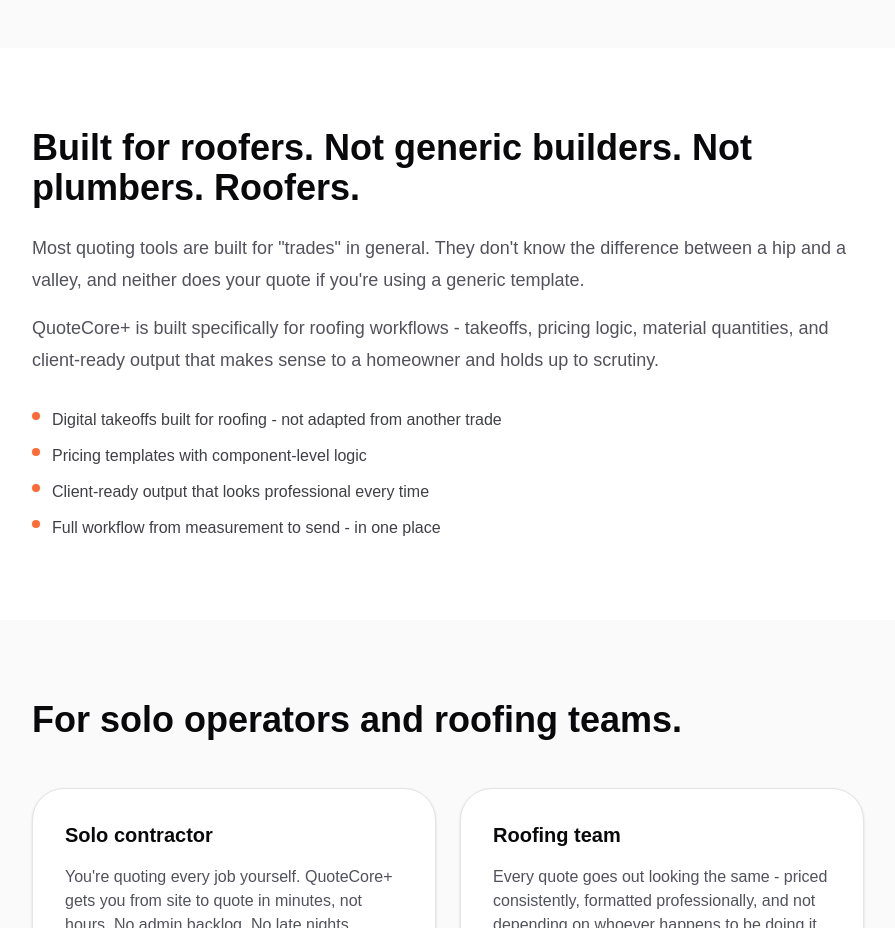
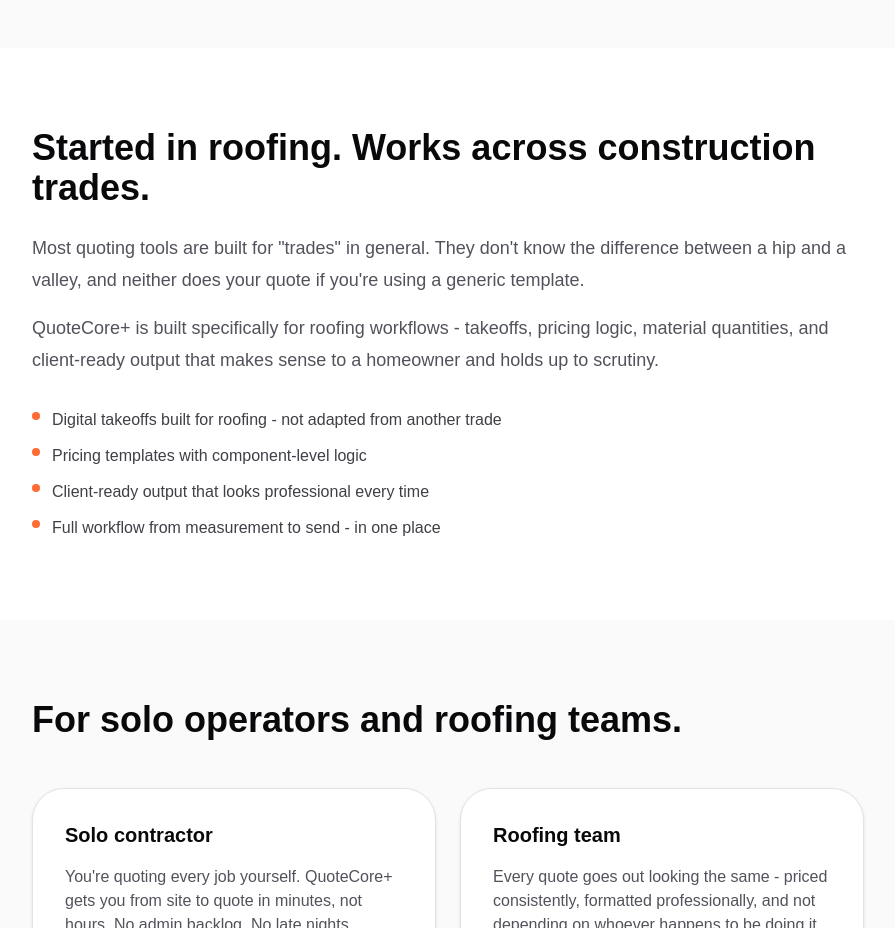
Before and after one commit to barrytheai/quotecore, a Next.js app: page /roofing-quoting-software in a window 1280 px wide. Shown: the part 1900-2828 px from the top of the page, without its empty margins (192-1087 px from the left). Built offline with nearby package versions, Linux system fonts and the light colour scheme.

Commit message:
fix: roofing page exclusionary heading removed, about page title + construction paragraph

```diff
--- a/app/about/page.tsx
+++ b/app/about/page.tsx
@@ -1,7 +1,7 @@
 import type { Metadata } from "next";
 
 export const metadata: Metadata = {
-  title: "About | QuoteCore+",
+  title: "About QuoteCore+ | Construction Quoting Software Built From the Industry",
   description: "QuoteCore+ was built by an ex-roofer who spent 12 years quoting jobs the hard way. Meet Shaun and the story behind the software.",
 };
 
@@ -97,6 +97,7 @@ export default function AboutPage() {
                   <p>QuoteCore+ isn't built by developers who interviewed a few roofers. It's built by someone who lived the problem for over a decade. Every feature exists because someone who spent twelve years roofing decided it should.</p>
                   <p>Before launch, it was tested and refined by working roofers across the industry - contractors who quoted real jobs through the platform and gave honest feedback on what wasn't good enough. Every iteration shaped by people who actually use it on the job.</p>
                   <p className="font-medium text-zinc-800">The result is a quoting tool that thinks the way a roofer thinks - because it was built by one.</p>
+                  <p className="mt-4 text-zinc-600">QuoteCore+ started in roofing because that was the problem Shaun knew first-hand. But the same chaos - manual measuring, copied numbers, reformatted spreadsheets, quotes sent too late - exists across construction. Today QuoteCore+ is used by trades businesses of all kinds: roofing, cladding, flooring, fencing, landscaping, general building, exterior works, and more.</p>
                 </div>
               </div>
             </div>
--- a/app/roofing-quoting-software/page.tsx
+++ b/app/roofing-quoting-software/page.tsx
@@ -198,7 +198,7 @@ export default function RoofingQuotingSoftwarePage() {
         {/* Why QuoteCore+ */}
         <section className="mx-auto max-w-4xl px-6 py-20 lg:px-8">
           <h2 className="text-3xl font-semibold sm:text-4xl">
-            Built for roofers. Not generic builders. Not plumbers. Roofers.
+            Started in roofing. Works across construction trades.
           </h2>
           <p className="mt-6 text-lg leading-8 text-zinc-600">
             Most quoting tools are built for "trades" in general. They don't know the difference between a hip and a valley, and neither does your quote if you're using a generic template.
```
